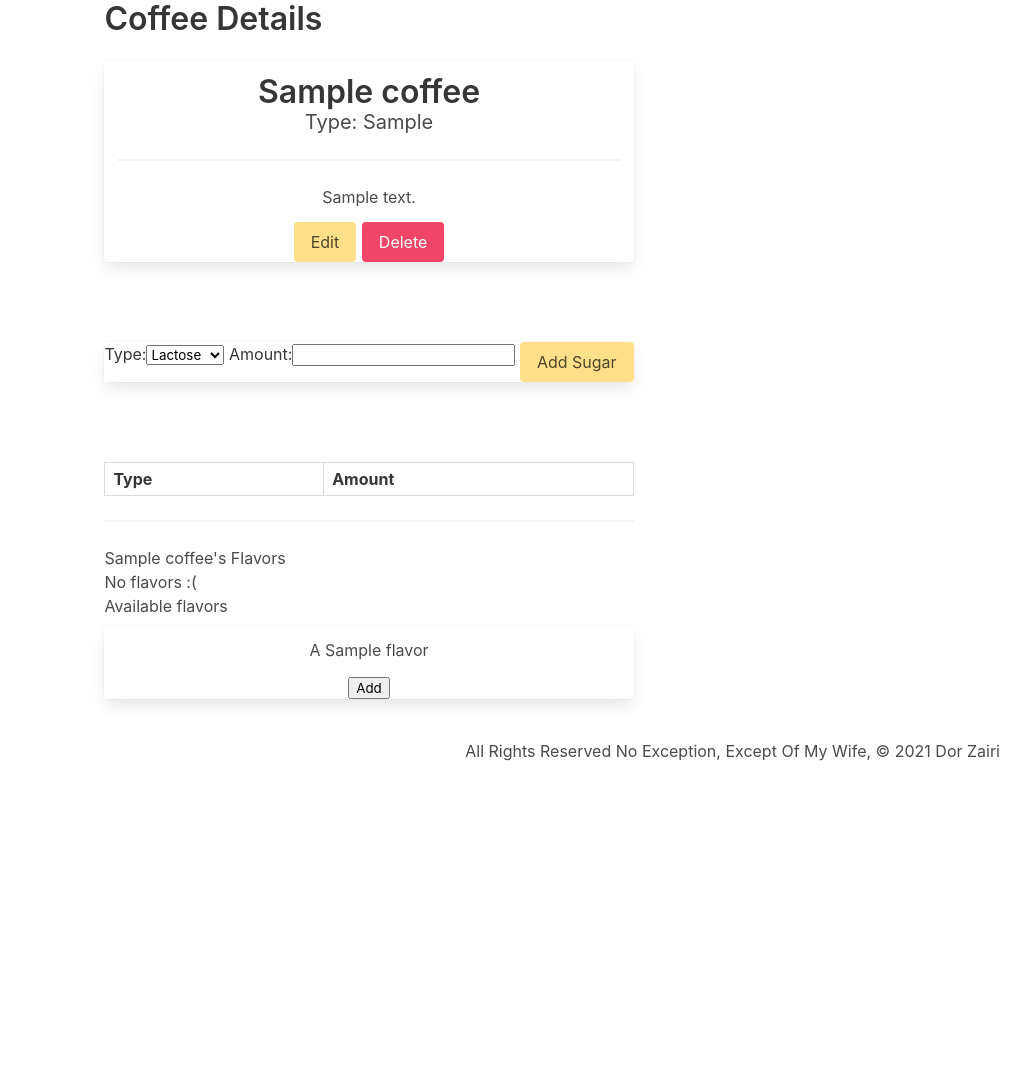
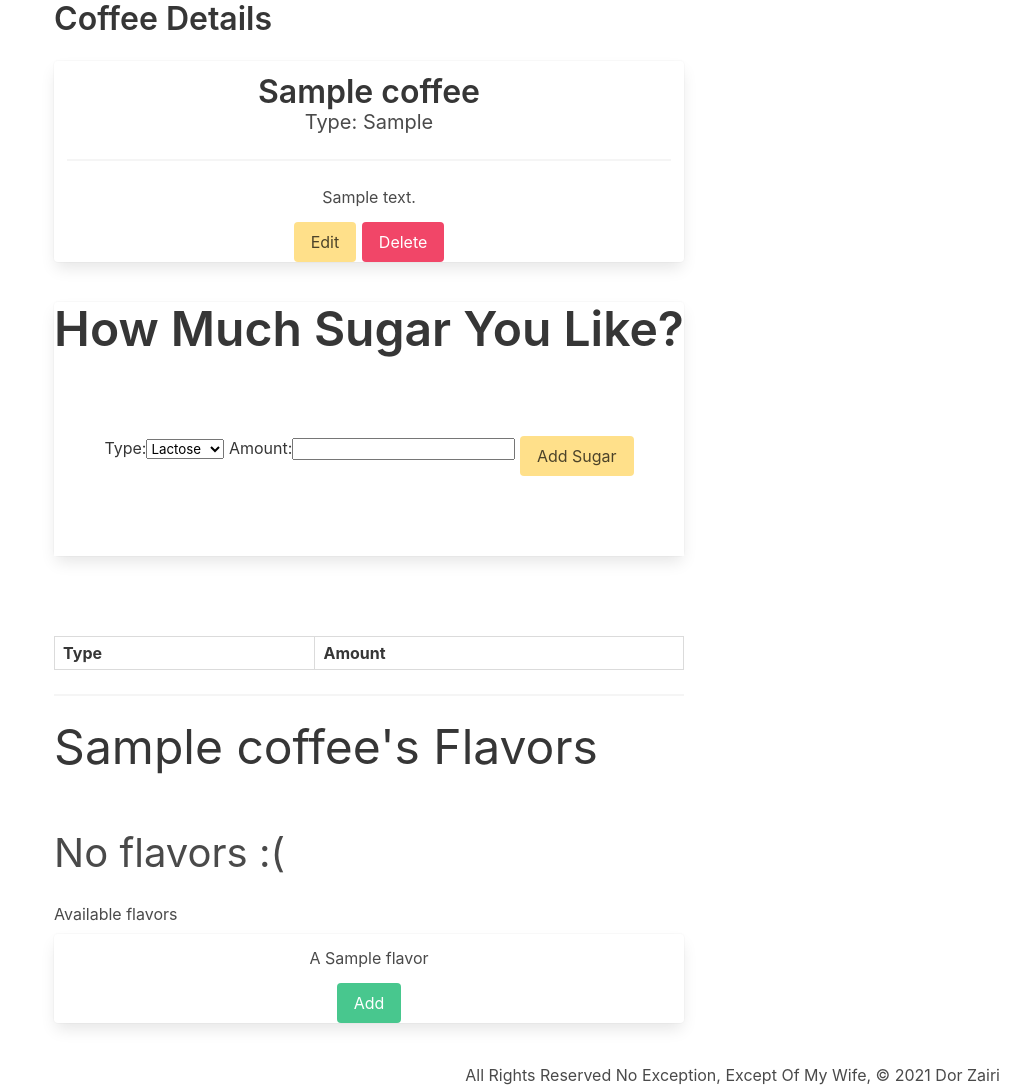
Before and after one commit to Ckrcok/Coffee-Collector, a Django app: page /coffee/1/ in a window 1280 px wide. Shown: the part 55-1142 px from the top of the page, without its empty margins (271-1280 px from the left). Before the commit the page ends 816 px from the top, so only its background shows below. Run offline with Django 3.2, Linux system fonts and the light colour scheme; tables that the repository leaves empty hold one stand-in row (values such as "Sample post"); lists and menus that the app fills with data are empty.

Commit message:
fixed views, urls & details now everything is func

```diff
--- a/main_app/templates/coffee/detail.html
+++ b/main_app/templates/coffee/detail.html
@@ -22,11 +22,14 @@
 </div>
 
 <div class="card">
+  <div class="title is-1">
+    How Much Sugar You Like?
+  </div>
   <form
     class="table is-bordered"
     method="post"
-    style="text-align: center;margin-top: 10vh;margin-bottom: 10vh;"
-    action="/coffees/{{coffee.id}}/add_sugar/"
+    style="text-align: center;margin-top: 10vh;margin-bottom: 10vh;padding-top: 0px;padding-bottom: 10vh;"
+    action="/coffee/{{coffee.id}}/add_sugar/"
   >
     {% csrf_token %} {{ sugar_form.as_table }}
     <input
@@ -61,14 +64,13 @@
 
 <hr />
 <div class="row">
-  <div class="col s6">
+  <div class="title is-1">
     <h3>{{ coffee.name }}'s Flavors</h3>
     {% if coffee.flavors.count %} {% for flavor in coffee.flavors.all %}
     <div class="card">
       <div class="card-content">
         <span class="card-title">
-          A <span style="color: {{ flavor.color }}">{{ flavor.color }}</span> {{
-          flavor.name }}
+          A {{ flavor.color }}{{flavor.name }} flavor
         </span>
       </div>
       <div class="card-action">
@@ -82,20 +84,20 @@
       </div>
     </div>
     {% endfor %} {% else %}
-    <h5>No flavors :(</h5>
+    <br />
+    <div class="subtitle is-2"><h5>No flavors :(</h5></div>
+
     {% endif %}
   </div>
   <!-- Available flavors will come after this line -->
-  <div class="col s6">
+  <div class="container">
     <h3>Available flavors</h3>
     {% if flavors.count %} {% for flavor in flavors.all %}
     <div class="card">
       <div class="card-content">
-        <span class="card-title">
-          A
-          <span style="color: {{ flavor.color }}">{{ flavor.color }}</span>
-          {{flavor.name }}
-        </span>
+        <div class="is-two-fifths">
+          A {{flavor.name }}
+        </div>
       </div>
       <div class="card-action">
         <form
@@ -103,7 +105,7 @@
           method="post"
         >
           {% csrf_token %}
-          <button type="submit" class="btn">Add</button>
+          <button type="submit" class="button is-success">Add</button>
         </form>
       </div>
     </div>
--- a/main_app/urls.py
+++ b/main_app/urls.py
@@ -12,7 +12,7 @@ urlpatterns = [
     path('coffee/<int:pk>/delete/', views.CoffeeDelete.as_view(), name='coffee_delete'),
     path('coffee/<int:coffee_id>/add_sugar/', views.add_sugar, name='add_sugar'),
     path('coffee/<int:coffee_id>/assoc_flavor/<int:flavor_id>', views.assoc_flavor, name='assoc_flavor'),
-    path('coffee/<int:coffee_id>/unassoc_flavor', views.unassoc_flavor, name='unassoc_flavor'),
+    path('coffee/<int:coffee_id>/unassoc_flavor/<int:flavor_id>', views.unassoc_flavor, name='unassoc_flavor'),
     path('flavors/', views.FlavorList.as_view(), name='flavors_index'),
     path('flavors/<int:pk>/', views.FlavorDetail.as_view(), name='flavors_detail'),
     path('flavors/create/', views.FlavorCreate.as_view(), name='flavors_create'),
--- a/main_app/views.py
+++ b/main_app/views.py
@@ -51,7 +51,7 @@ def assoc_flavor(request,coffee_id, flavor_id):
     return redirect('detail', coffee_id=coffee_id)
 
 def unassoc_flavor(request,coffee_id, flavor_id):
-    Coffee.objects.get(id=coffee_id).flavor.remove(flavor_id)
+    Coffee.objects.get(id=coffee_id).flavors.remove(flavor_id)
     return redirect('detail', coffee_id=coffee_id)
 
 class FlavorList(ListView):
```
